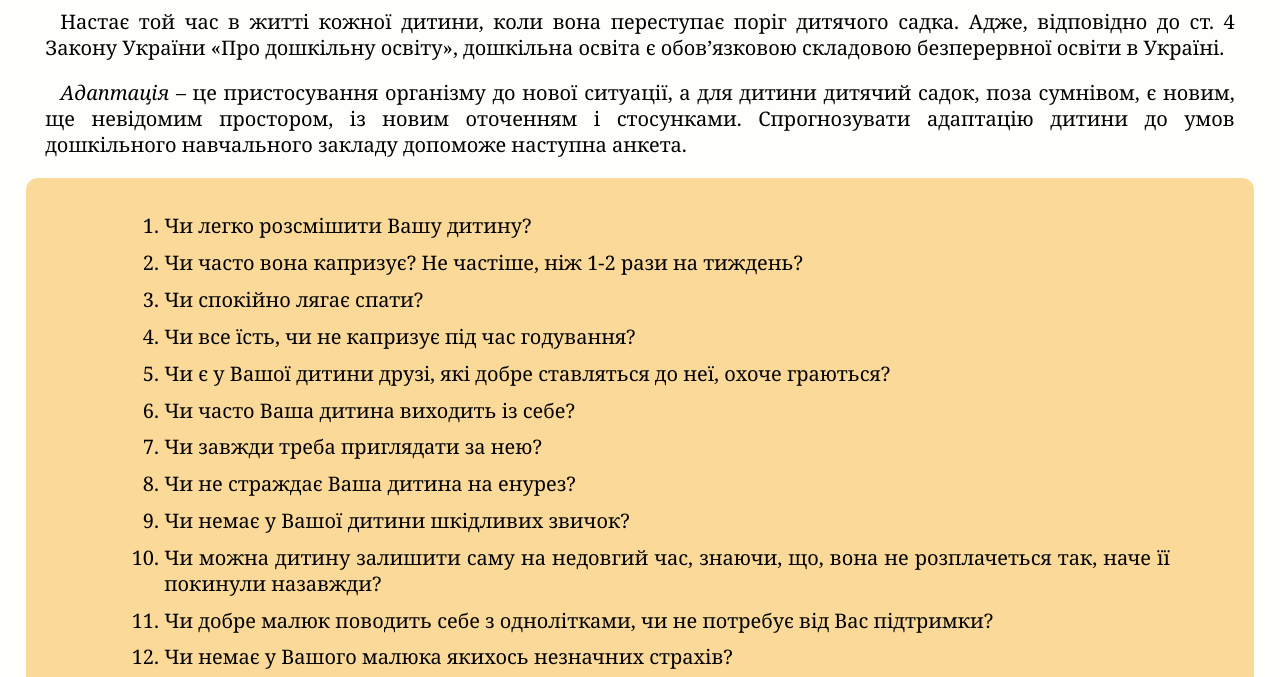
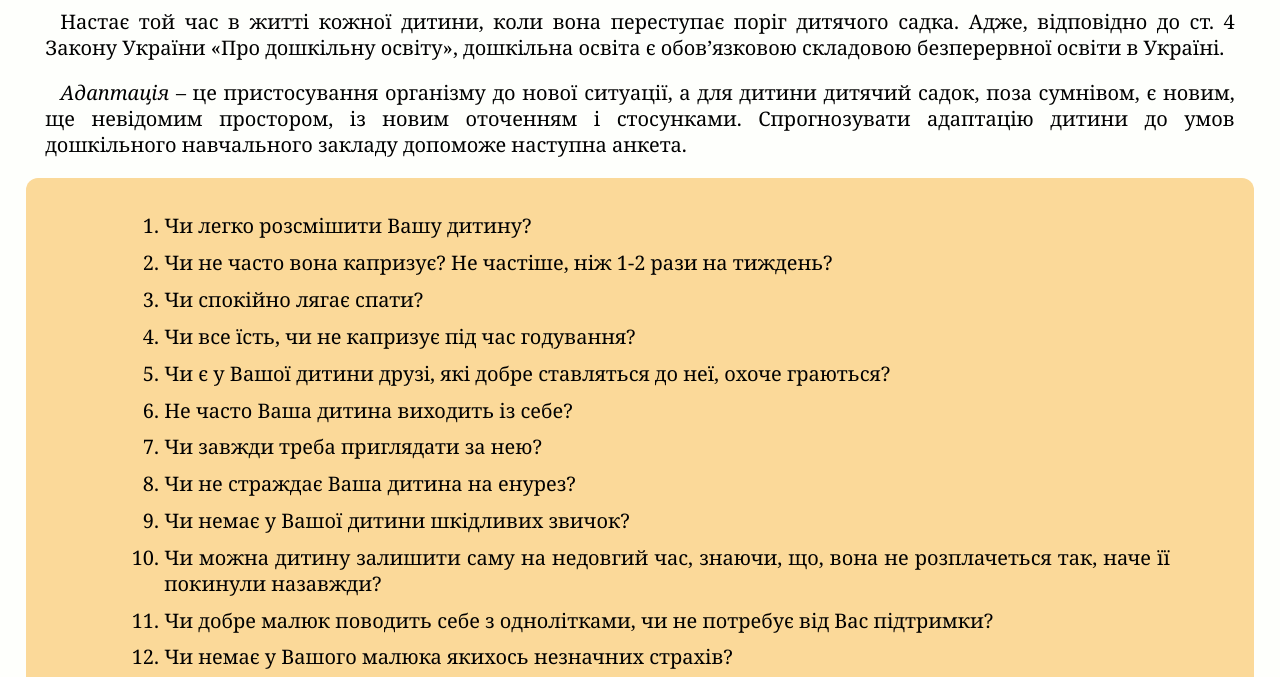
Before and after one commit to darinadgc/valeol_poradn_dlya_batkiv, a plain HTML site: page valeolog_osv_6.html in a window 1280 px wide. Shown: the part 420-1097 px from the top of the page. Drawn offline with Linux system fonts and the light colour scheme.

Commit message:
Update valeolog_osv_6.html

```diff
--- a/valeolog_osv_6.html
+++ b/valeolog_osv_6.html
@@ -93,11 +93,11 @@
 <em>Адаптація</em> – це пристосування організму до нової ситуації, а для дитини дитячий садок, поза сумнівом, є новим, ще невідомим простором, із новим оточенням і стосунками. Спрогнозувати  адаптацію дитини до умов дошкільного навчального закладу допоможе наступна анкета.</p>
 <ol>
      <li>Чи легко розсмішити Вашу дитину?</li>
-<li>Чи часто вона капризує? Не частіше, ніж 1-2 рази на тиждень?</li>
+<li>Чи не часто вона капризує? Не частіше, ніж 1-2 рази на тиждень?</li>
 <li>Чи спокійно лягає спати?</li>
 <li>Чи все їсть, чи не капризує під час годування?</li>
 <li>Чи є у Вашої дитини друзі, які добре ставляться до неї, охоче граються?</li>
-<li>Чи часто Ваша дитина виходить із себе?</li>
+<li>Не часто Ваша дитина виходить із себе?</li>
 <li>Чи завжди треба приглядати за нею?</li>
 <li>Чи  не страждає Ваша дитина на енурез?</li>
 <li>Чи немає у Вашої дитини шкідливих звичок?</li>
```
